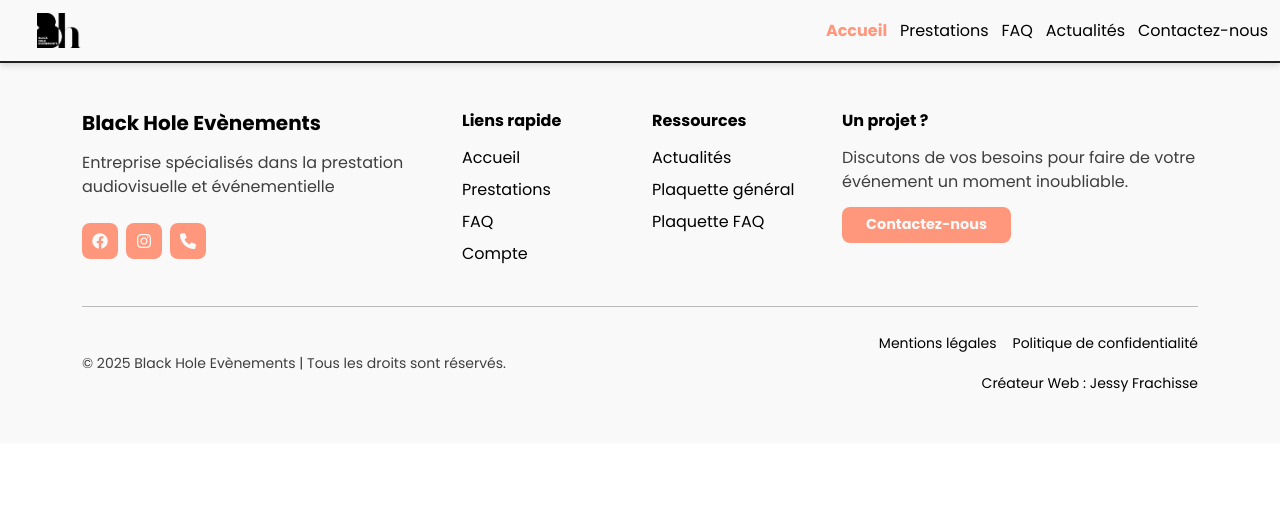
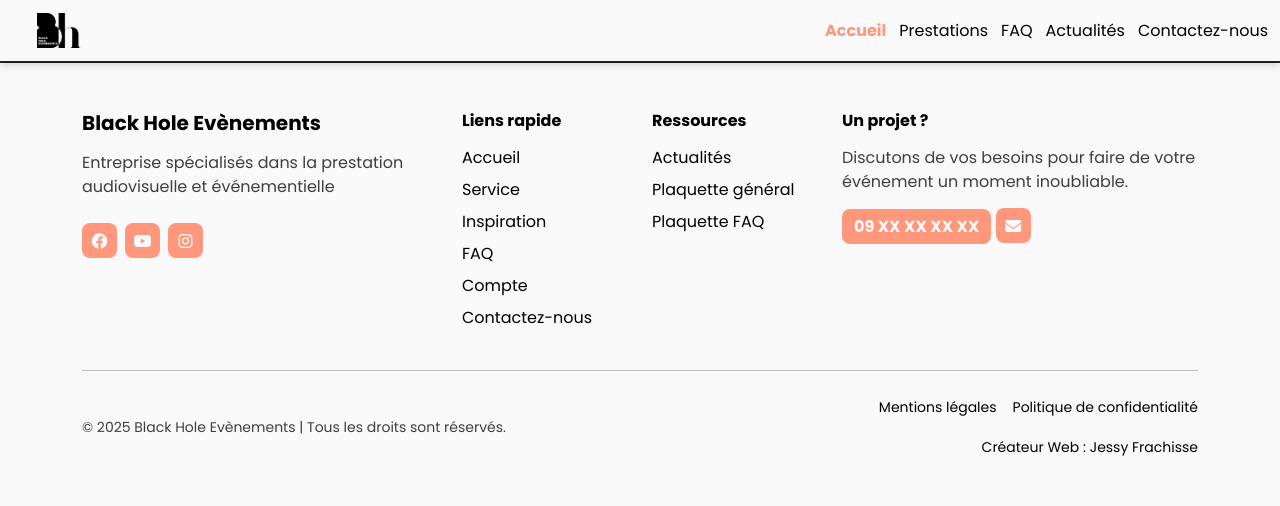
Before and after one commit to TolMen/BlackHoleEvenements, a PHP site: page /src/views/page/home.php in a window 1280 px wide. Shown: the top 506 px of the page. Run offline with PHP 8.4, Linux system fonts and the light colour scheme.

Commit message:
Optimisation & Amélioration

```diff
--- a/src/views/component/footer.php
+++ b/src/views/component/footer.php
@@ -1,73 +1,95 @@
 <footer class="footer py-5">
     <div class="container">
         <div class="row g-4">
-            <!-- Company Info -->
             <div class="col-lg-4">
                 <h5 class="fw-bold mb-3">Black Hole Evènements</h5>
-                <p class="opacity-75">Entreprise spécialisés dans la prestation audiovisuelle et événementielle</p>
+                <p class="opacity-75">
+                    Entreprise spécialisés dans la prestation audiovisuelle et événementielle
+                </p>
                 <div class="d-flex gap-2 mt-4">
-                    <a href="https://www.facebook.com/BlackHoleEvent" target="_blank" title="Facebook" class="social-icon">
+                    <a href="https://www.facebook.com/BlackHoleEvent" target="_blank" title="Facebook" class="socialIcon">
                         <i class="fa-brands fa-facebook"></i>
                     </a>
-                    <a href="https://www.instagram.com/blackholeevenements/?hl=fr" target="_blank" title="Instagram" class="social-icon">
+                    <a href="https://www.youtube.com/@fredericblackholeevenement2104" target="_blank" title="YouTube" class="socialIcon">
+                        <i class="fa-brands fa-youtube"></i>
+                    </a>
+                    <a href="https://www.instagram.com/blackholeevenements/?hl=fr" target="_blank" title="Instagram" class="socialIcon">
                         <i class="fa-brands fa-instagram"></i>
                     </a>
-                    <a href="tel:+33973170376" title="Téléphonez-nous" class="social-icon">
-                        <i class="fa-solid fa-phone"></i>
-                    </a>
+                    <!-- Rajouter le lien LinkedIn aprés sa création -->
+                    <!-- <a href="#" title="LinkedIn" class="socialIcon">
+                        <i class="fa-brands fa-linkedin-in"></i>
+                    </a> -->
                 </div>
             </div>
 
-            <!-- Quick Links -->
             <div class="col-lg-2 col-md-4">
                 <h6 class="fw-bold mb-3">Liens rapide</h6>
                 <ul class="list-unstyled">
-                    <li class="mb-2"><a href="home.php" class="footer-link">Accueil</a></li>
-                    <li class="mb-2"><a href="prestations.php" class="footer-link">Prestations</a></li>
-                    <li class="mb-2"><a href="faq.php" class="footer-link">FAQ</a></li>
-                    <li class="mb-2"><a href="login.php" class="footer-link">Compte</a></li>
+                    <li class="mb-2"><a href="home.php" class="footerLink">Accueil</a></li>
+                    <li class="mb-2"><a href="service.php" class="footerLink">Service</a></li>
+                    <li class="mb-2"><a href="inspiration.php" class="footerLink">Inspiration</a></li>
+                    <li class="mb-2"><a href="faq.php" class="footerLink">FAQ</a></li>
+                    <li class="mb-2"><a href="login.php" class="footerLink">Compte</a></li>
+                    <li class="mb-2"><a href="contact.php" class="footerLink">Contactez-nous</a></li>
                 </ul>
             </div>
 
-            <!-- Resources -->
             <div class="col-lg-2 col-md-4">
                 <h6 class="fw-bold mb-3">Ressources</h6>
                 <ul class="list-unstyled">
-                    <li class="mb-2"><a href="actualite.php" class="footer-link">Actualités</a></li>
-                    <li class="mb-2"><a href="../../../public/files/plaquettePrestations.pdf" class="footer-link" target="_blank" download="Plaquette_prestations_sur_mesure_Black_Hole_Evénements.pdf">Plaquette général</a></li>
-                    <li class="mb-2"><a href="../../../public/files/plaquetteFAQ.pdf" target="_blank" download="Plaquette_FAQ_Black_Hole_Evénements.pdf" class="footer-link">Plaquette FAQ</a></li>
+                    <li class="mb-2"><a href="actualite.php" class="footerLink">Actualités</a></li>
+                    <li class="mb-2">
+                        <a href="../../../public/files/plaquettePrestations.pdf" class="footerLink" target="_blank" download="Plaquette_prestations_sur_mesure_Black_Hole_Evénements.pdf">
+                            Plaquette général
+                        </a>
+                    </li>
+                    <li class="mb-2">
+                        <a href="../../../public/files/plaquetteFAQ.pdf" class="footerLink" target="_blank" download="Plaquette_FAQ_Black_Hole_Evénements.pdf">
+                            Plaquette FAQ
+                        </a>
+                    </li>
                 </ul>
             </div>
 
-            <!-- Call to action -->
             <div class="col-lg-4">
                 <h6 class="fw-bold mb-3">Un projet ?</h6>
-                <p class="opacity-75">Discutons de vos besoins pour faire de votre événement un moment inoubliable.</p>
-                <a href="contact.php" class="contact-button">Contactez-nous</a>
+                <p class="opacity-75">
+                    Discutons de vos besoins pour faire de votre événement un moment inoubliable.
+                </p>
+                <a href="tel:+33973170376" class="telBtn">09 XX XX XX XX</a>
+
+                <div class="mailBtn">
+                    <a href="#" class="socialIcon" id="copyEmail" data-email="blackhole.evenements@gmail.com" title="Copier l'adresse e-mail">
+                        <i class="fa-solid fa-envelope"></i>
+                    </a>
+                    <div id="copyMessage" class="mailCopy">
+                        Adresse e-mail copiée !
+                    </div>
+                </div>
             </div>
-
-
         </div>
 
         <hr class="my-4 opacity-25">
 
-        <!-- Copyright -->
         <div class="row align-items-center">
             <div class="col-md-6 text-center text-md-start">
-                <small class="opacity-75">&copy;
+                <small class="opacity-75">
+                    &copy;
                     <?php
-                    // Set timezone to Paris and display the current year
                     date_default_timezone_set("Europe/Paris");
                     echo date("Y");
                     ?>
-                    Black Hole Evènements | Tous les droits sont réservés.</small>
+                    Black Hole Evènements | Tous les droits sont réservés.
+                </small>
             </div>
             <div class="col-md-6 text-center text-md-end mt-3 mt-md-0 d-flex flex-wrap justify-content-center justify-content-md-end gap-3">
-                <a href="mentionLegale.php" class="footer-link"><small>Mentions légales</small></a>
-                <a href="politiqueConfidentialite.php" class="footer-link"><small>Politique de confidentialité</small></a>
-                <a href="https://jessyf.fr/" class="footer-link"><small>Créateur Web : Jessy Frachisse</small></a>
+                <a href="mentionLegale.php" class="footerLink"><small>Mentions légales</small></a>
+                <a href="politiqueConfidentialite.php" class="footerLink"><small>Politique de confidentialité</small></a>
+                <a href="https://jessyf.fr/" class="footerLink"><small>Créateur Web : Jessy Frachisse</small></a>
             </div>
-
         </div>
     </div>
 </footer>
+
+<script src="../../../public/js/copyEmailFeedBack.js"></script>
--- a/src/views/component/head.php
+++ b/src/views/component/head.php
@@ -20,4 +20,5 @@
     <!-- Feuilles de style personnalisées -->
     <link rel="stylesheet" href="../../../public/css/styleBase.css" />
     <link rel="stylesheet" href="../../../public/css/styleColor.css" />
-    <link rel="stylesheet" href="../../../public/css/styleComponent.css" />
+    <link rel="stylesheet" href="../../../public/css/styleComponent/styleNavBar.css" />
+    <link rel="stylesheet" href="../../../public/css/styleComponent/styleFooter.css" />
--- a/src/views/component/navbar.php
+++ b/src/views/component/navbar.php
@@ -2,18 +2,15 @@
 $current_page = basename($_SERVER['PHP_SELF']);
 ?>
 
-<nav class="navbar navbar-expand-sm fixed-top custom-navbar">
+<nav class="navbar navbar-expand-sm fixed-top customNavbar">
     <div class="container-fluid">
-        <!-- Logo à gauche -->
         <a href="home.php" class="navbar-brand"><img src="../../../public/assets/logo.png" alt="Logo Black Hole Evènements"></a>
 
-        <!-- Burger menu pour mobile -->
         <button class="navbar-toggler" type="button" data-bs-toggle="collapse" data-bs-target="#navbarNav"
             aria-controls="navbarNav" aria-expanded="false" aria-label="Toggle navigation">
             <span class="navbar-toggler-icon"></span>
         </button>
 
-        <!-- Menu -->
         <div class="collapse navbar-collapse justify-content-end" id="navbarNav">
             <ul class="navbar-nav">
                 <li class="nav-item">
```
